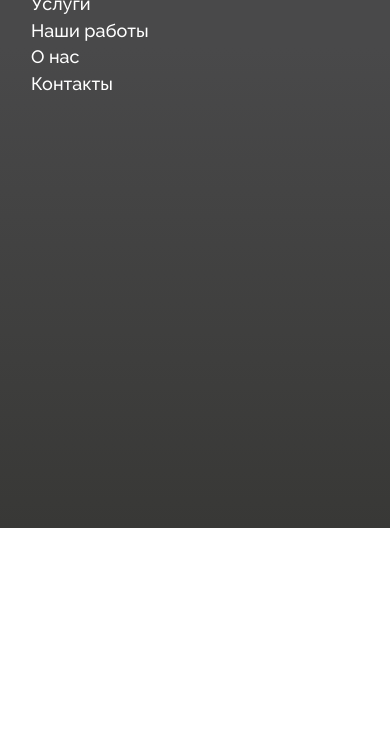
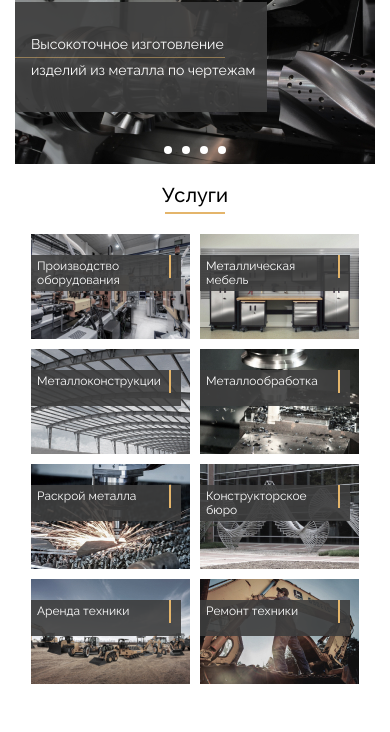
Before and after one commit to Sleepy-girl/test_stubbs_react, a React app: page / in a window 390 px wide. Shown: the part 112-844 px from the top of the page. Built offline with nearby package versions, Linux system fonts and the light colour scheme.

Commit message:
slider/servisec mobile

```diff
--- a/src/components/header/Header.js
+++ b/src/components/header/Header.js
@@ -9,6 +9,7 @@ function Header() {
     <HeaderStyled>
       <div className="container">
         <img className="logo" src={logo} alt="logo" height="56" />
+        {/* <input type="text" name="search" value="seach" onChange /> */}
         <svg>
           <use href={sprite + `#iconSearch`} />
         </svg>
--- a/src/components/navigation/Navigation.js
+++ b/src/components/navigation/Navigation.js
@@ -1,4 +1,4 @@
-import React from "react";
+import React, { useState } from "react";
 import Footer from "../footer/Footer";
 import OurCompany from "../ourCompany/OurCompany";
 import Services from "../services/Services";
@@ -12,9 +12,22 @@ const menu = [
   { text: "Контакты", linkOnComp: <Footer /> },
 ];
 
-const flags = ["#iconFlagOfRussia", "#iconFlagOfUkraine", "#iconUnitedKingdom"];
+const flagsIcon = [
+  "#iconFlagOfRussia",
+  "#iconFlagOfUkraine",
+  "#iconUnitedKingdom",
+];
+
+const initialState = {
+  isActive: true,
+};
 
 function Navigation() {
+  const [flagActive, setFlags] = useState(initialState);
+  const handleOnClick = (e) => {
+    const { id } = e.target;
+    setFlags({ [id]: !flagActive[id] });
+  };
   return (
     <NavigationStyled>
       <div className="mobileMenu desktopMenu">
@@ -22,10 +35,13 @@ function Navigation() {
           <div className="wrapperMenu">
             <span>Меню</span>
             <ul className="flagList">
-              {flags.map((flag) => (
-                <li className="flagElem" key={flag}>
-                  <svg className="flagIcons apacity">
-                    <use href={sprite + flag} />
+              {flagsIcon.map((flagIcon) => (
+                <li className="flagElem" key={flagIcon}>
+                  <svg
+                    id={flagIcon}
+                    className={`flagIcons ${flagActive.isActive && `apacity`}`}
+                  >
+                    <use onClick={handleOnClick} href={sprite + flagIcon} />
                   </svg>
                 </li>
               ))}
@@ -35,7 +51,9 @@ function Navigation() {
           <ul className="menuList">
             {menu.map((elem) => (
               <li className="menuElem" key={elem.text}>
-                <a href={elem.linkOnComp}>{elem.text}</a>
+                <a className="menuLink" href={elem.linkOnComp}>
+                  {elem.text}
+                </a>
               </li>
             ))}
           </ul>
--- a/src/components/navigation/NavigationStyled.js
+++ b/src/components/navigation/NavigationStyled.js
@@ -41,16 +41,34 @@ export const NavigationStyled = styled.nav`
       height: 580px;
       background: ${colors.background};
       padding-top: 15px;
+      transform: translate(-100%);
+      /* transition: background-position 3000ms translate(100%); */
+      /* cubic-bezier(0.455, 0.03, 0.515, 0.955); */
 
-      /* .wrapperMenu {
+      .wrapperMenu::after {
+        content: "";
+        width: 100%;
+        height: 1px;
+        background-color: ${colors.decorMenu};
+        margin-bottom: 20px;
+      }
+      .menuElem::after {
+        display: block;
+        content: "";
         width: 328px;
-      } */
-      a {
+        height: 1px;
+        background-color: ${colors.decorMenu};
+        margin-top: 20px;
+      }
+      .menuElem:not(:last-of-type) {
+        margin-bottom: 20px;
+      }
+      .menuLink {
         color: ${colors.textMain};
       }
-      /* .flagElem:not(:last-of-type) {
-        margin-right: 20px;
-      } */
+      .menuLink:hover {
+        color: ${colors.textHover};
+      }
     }
   }
 
--- a/src/components/services/Services.js
+++ b/src/components/services/Services.js
@@ -1,7 +1,23 @@
 import React from "react";
+import { elems } from "./dataServices";
+import { ServicesStyled } from "./ServicesStyled";
 
 function Services() {
-  return <div>Services</div>;
+  return (
+    <ServicesStyled>
+      <div className="container">
+        <h3>Услуги</h3>
+        <ul>
+          {elems.map((elem) => (
+            <li key={elem.id}>
+              <img src={elem.img} alt={elem.title} height="105" />
+              <h4>{elem.title}</h4>
+            </li>
+          ))}
+        </ul>
+      </div>
+    </ServicesStyled>
+  );
 }
 
 export default Services;
--- /dev/null
+++ b/src/components/services/ServicesStyled.js
@@ -0,0 +1,65 @@
+import styled from "styled-components";
+import { colors } from "../../stylesheet/vars";
+
+export const ServicesStyled = styled.section`
+  /* .container {
+    margin: 0 auto;
+  } */
+  h3 {
+    text-align: center;
+    font-weight: 500;
+    font-size: 20px;
+    line-height: 23px;
+  }
+  h3:after {
+    display: block;
+    content: "";
+    height: 2px;
+    width: 60px;
+    background-color: ${colors.decor};
+    margin: 5px auto 20px;
+  }
+  ul {
+    width: 328px;
+    margin: 0 auto;
+  }
+  li {
+    position: relative;
+    display: inline-block;
+    height: 105px;
+    width: 159px;
+  }
+  li:nth-child(odd) {
+    margin-right: 10px;
+  }
+  li:not(:nth-last-child(-n + 2)) {
+    margin-bottom: 10px;
+  }
+  img {
+    height: 105px;
+    width: 159px;
+  }
+  h4 {
+    position: absolute;
+    bottom: 48px;
+    height: 36px;
+    width: 150px;
+    font-weight: 400;
+    font-size: 12px;
+    line-height: 14px;
+    color: ${colors.textMain};
+    background-color: ${colors.substrate};
+    padding: 4px 16px 4px 6px;
+  }
+  h4::after {
+    display: block;
+    content: "";
+    position: absolute;
+    top: 0;
+    right: 10px;
+    height: 23px;
+    width: 2px;
+    background-color: ${colors.decor};
+    z-index: 5;
+  }
+`;
--- /dev/null
+++ b/src/components/services/dataServices.js
@@ -0,0 +1,19 @@
+import img1 from "../../assets/images/services/img1.jpg";
+import img2 from "../../assets/images/services/img2.jpg";
+import img3 from "../../assets/images/services/img3.jpg";
+import img4 from "../../assets/images/services/img4.jpg";
+import img5 from "../../assets/images/services/img5.jpg";
+import img6 from "../../assets/images/services/img6.jpg";
+import img7 from "../../assets/images/services/img7.jpg";
+import img8 from "../../assets/images/services/img8.jpg";
+
+export const elems = [
+  { id: 1, title: "Производство оборудования", img: img1 },
+  { id: 2, title: "Металлическая мебель", img: img2 },
+  { id: 3, title: "Металлоконструкции", img: img3 },
+  { id: 4, title: "Металлообработка", img: img4 },
+  { id: 5, title: "Раскрой металла", img: img5 },
+  { id: 6, title: "Конструкторское бюро", img: img6 },
+  { id: 7, title: "Аренда техники", img: img7 },
+  { id: 8, title: "Ремонт техники", img: img8 },
+];
--- a/src/components/slider/Slider.js
+++ b/src/components/slider/Slider.js
@@ -1,7 +1,37 @@
 import React from "react";
+import slide1 from "../../assets/images/slider/Rectangle.jpg";
+import { SliderStyled } from "./SliderStyled";
+// import Slider from "react-slick";
+// import "slick-carousel/slick/slick.css";
+// import "slick-carousel/slick/slick-theme.css";
 
+// const settings = {
+//   fade: true,
+//   dots: true,
+//   infinite: true,
+//   slidesToShow: 1,
+//   slidesToScroll: 1,
+//   // autoplay: true,
+//   speed: 500,
+//   autoplaySpeed: 2300,
+//   cssEase: "linear",
+// };
 function Slider() {
-  return <div>Slider</div>;
+  return (
+    <SliderStyled>
+      <img src={slide1} alt="slide1" height="216" />
+      <h2>
+        Высокоточное изготовление
+        <span>изделий из металла по чертежам</span>
+      </h2>
+      <ul>
+        <li></li>
+        <li></li>
+        <li></li>
+        <li></li>
+      </ul>
+    </SliderStyled>
+  );
 }
 
 export default Slider;
--- /dev/null
+++ b/src/components/slider/SliderStyled.js
@@ -0,0 +1,52 @@
+import styled from "styled-components";
+import { colors } from "../../stylesheet/vars";
+
+export const SliderStyled = styled.section`
+  position: relative;
+  height: 216px;
+  width: 360px;
+  margin: 0 auto 20px;
+
+  h2 {
+    position: absolute;
+    bottom: 52px;
+    height: 110px;
+    width: 252px;
+    background-color: ${colors.substrate};
+    padding: 30px 0 30px 16px;
+  }
+  h2,
+  span {
+    font-weight: 400;
+    font-size: 14px;
+    line-height: 25px;
+    color: ${colors.textMain};
+  }
+  span::before {
+    display: block;
+    content: "";
+    transform: translateX(-16px);
+    height: 1px;
+    width: 210px;
+    background-color: ${colors.decorMenu};
+  }
+  ul {
+    display: flex;
+    position: absolute;
+    bottom: 10px;
+    left: 149px;
+  }
+  li {
+    width: 8px;
+    height: 8px;
+    border-radius: 50pc;
+    background-color: ${colors.textMain};
+  }
+  li:hover,
+  li:focus {
+    background-color: ${colors.decor};
+  }
+  li:not(:last-child) {
+    margin-right: 10px;
+  }
+`;
--- a/src/stylesheet/main.css
+++ b/src/stylesheet/main.css
@@ -11,6 +11,7 @@ html {
   margin: 0;
   padding: 0;
   box-sizing: inherit;
+  font-size: 0;
 }
 
 body {
--- a/src/stylesheet/vars.js
+++ b/src/stylesheet/vars.js
@@ -2,6 +2,7 @@ export const colors = {
   background: "linear-gradient(180deg, #49494A 17.19%, #383836 100%)",
   substrate: "rgba(62, 62, 62, 0.9)",
   decor: "rgb(228,181,107)",
+  decorMenu: "rgba(228, 181, 107, 0.5)",
   textMain: "rgb(255,255,255)",
   textTitle: "rgb(62,62,62)",
   textHover: "rgb(174,174,174)",
```
Also changed, not shown: src/assets/images/services/img1.jpg (added), src/assets/images/services/img2.jpg (added), src/assets/images/services/img3.jpg (added), src/assets/images/services/img4.jpg (added), src/assets/images/services/img5.jpg (added), src/assets/images/services/img6.jpg (added), src/assets/images/services/img7.jpg (added), src/assets/images/services/img8.jpg (added), src/assets/images/slider/Rectangle.jpg (added).
